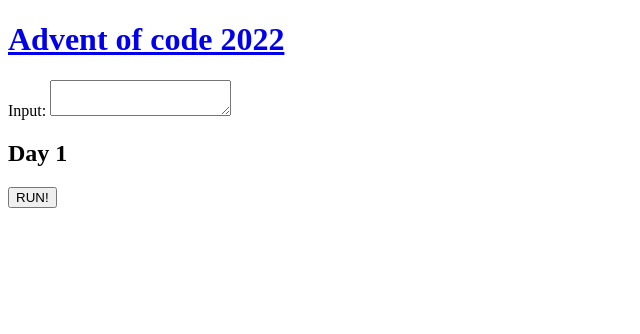
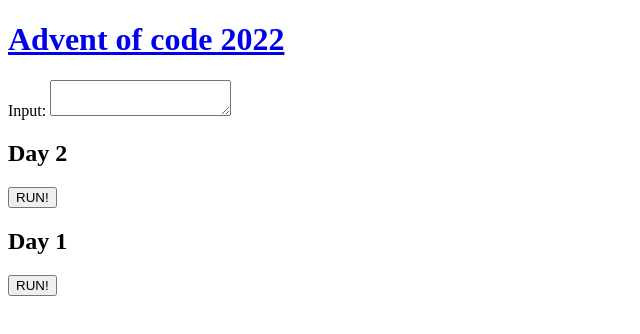
Before and after one commit to Demborg/aoc22, a React (Vite) app: page / in a window 1280 px wide. Shown: the top 334 px of the page, without its empty margins (0-640 px from the left). Built offline with nearby package versions, Linux system fonts and the light colour scheme.

Commit message:
day2: part1

```diff
--- /dev/null
+++ b/src/2.ts
@@ -0,0 +1,29 @@
+import { Result } from "./types";
+
+const shapeScore = (shape: string) => {
+  if (shape === "A" || shape === "X") {
+    return 1;
+  }
+  if (shape === "B" || shape === "Y") {
+    return 2;
+  }
+  return 3;
+};
+
+const outcome = (other: number, me: number) => {
+  if (me === other) {
+    return 3;
+  }
+  if (other % 3 === me - 1) {
+    return 6;
+  }
+  return 0;
+};
+
+export const day2 = (input: string): Result => {
+  const scores = input
+    .split("\n")
+    .map((round) => round.split(" ").map(shapeScore))
+    .map((round) => outcome(round[0], round[1]) + round[1]);
+  return [scores.reduce((a, b) => a + b), -1];
+};
--- a/src/App.tsx
+++ b/src/App.tsx
@@ -2,6 +2,7 @@ import { useState, useRef, MutableRefObject } from "react";
 import "./App.css";
 import { Result, Fn } from "./types";
 import { day1 } from "./1";
+import { day2 } from "./2";
 
 const Day = (props: {
   input: MutableRefObject<string>;
@@ -41,6 +42,7 @@ function App() {
         <a href="https://adventofcode.com/2022">Advent of code 2022</a>
       </h1>
       Input: <textarea onChange={(e) => (inputRef.current = e.target.value)} />
+      <Day input={inputRef} day={2} function={day2} />
       <Day input={inputRef} day={1} function={day1} />
     </div>
   );
```
